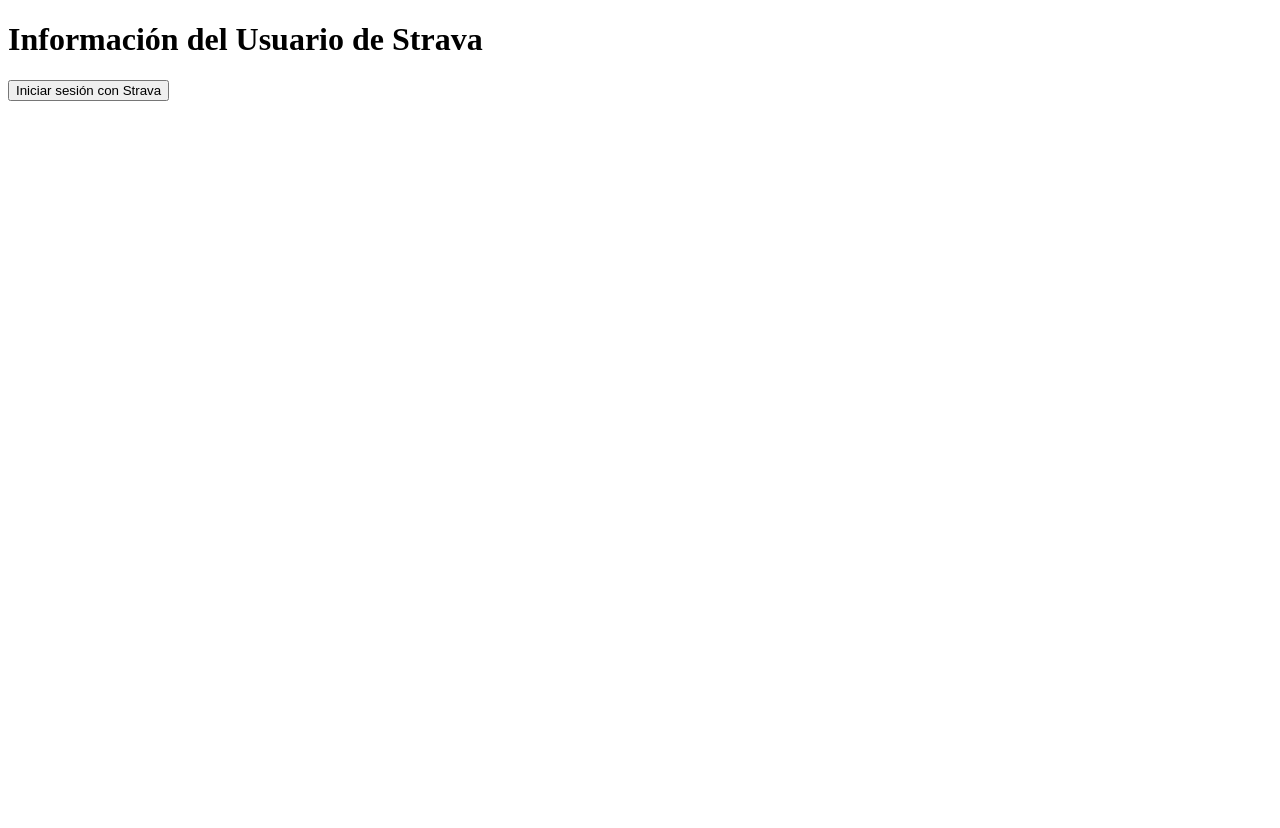
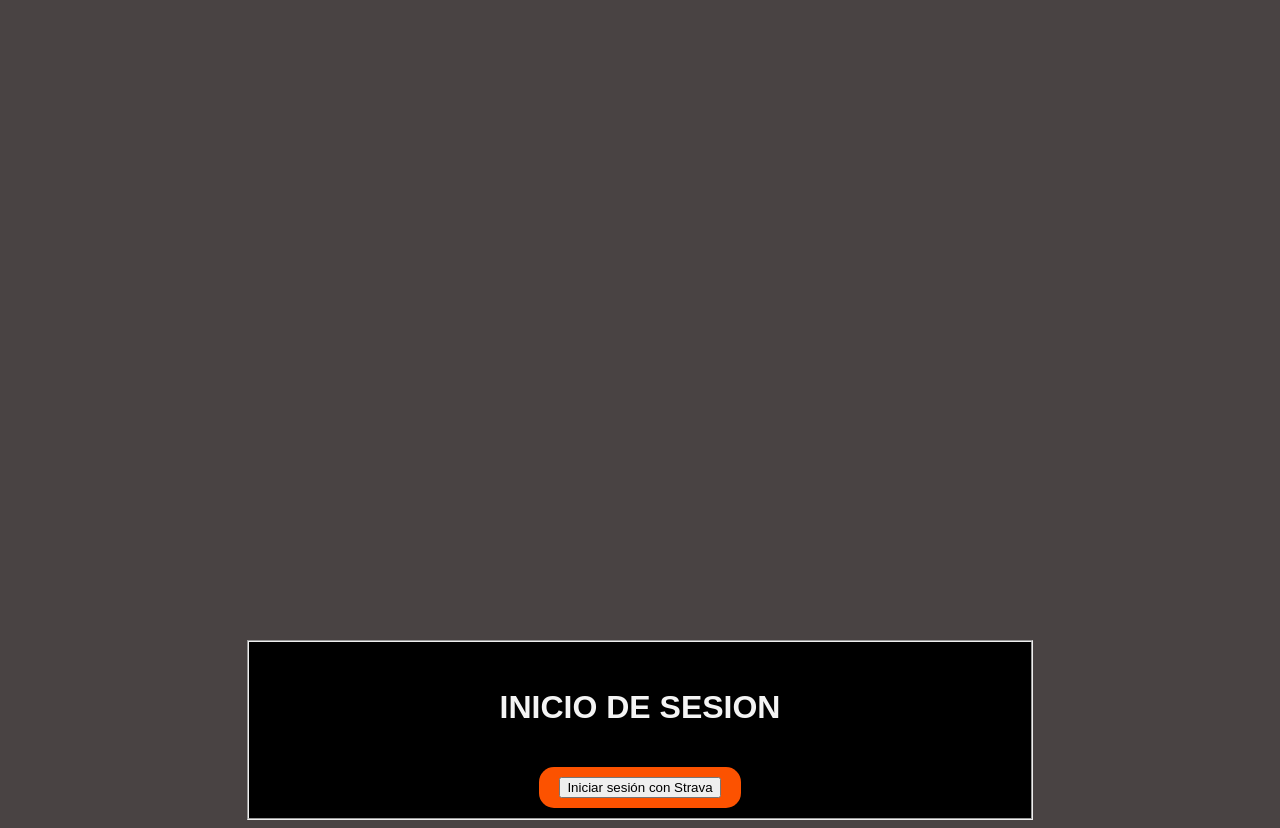
Before and after one commit to andresh01/stravaApi, a website: page public/index.html in a window 1280 px wide. Before the commit the page ends 800 px from the top, so only its background shows below. Drawn offline with Linux system fonts and the light colour scheme.

Commit message:
change style page login

```diff
--- a/public/index.html
+++ b/public/index.html
@@ -4,20 +4,17 @@
     <meta charset="UTF-8">
     <meta name="viewport" content="width=device-width, initial-scale=1.0">
     <title>Strava User Info</title>
-    <link rel="stylesheet" href="styles.css">
+    <link rel="stylesheet" href="style.css">
 </head>
 <body>
-    <div class="container">
-        <h1>Información del Usuario de Strava</h1>
-        <button id="loginStrava">Iniciar sesión con Strava</button>
-
-       <!--  <div id="userInfo" class="hidden">
-            <h2>Datos del usuario</h2>
-            <p>Nombre: <span id="nombre"></span></p>
-            <p>Ubicación: <span id="ubicacion"></span></p>
-            <p>Cantidad de actividades: <span id="actividades"></span></p>
-        </div> -->
-    </div>
+    <fieldset class="container">
+        <div>
+            <h1>INICIO DE SESION</h1>
+        </div>
+        <div class="boton">
+            <button id="loginStrava">Iniciar sesión con Strava</button>
+        </div>
+    </fieldset>
     <script src="main.js"></script>
 </body>
 </html>
--- a/public/style.css
+++ b/public/style.css
@@ -1,21 +1,36 @@
 body {
+    display: flex;
     font-family: Arial, sans-serif;
-    background-color: #f4f4f4;
+    background-color: #494343;
+    justify-content: center;
 }
 
 .container {
-    width: 80%;
-    margin: 0 auto;
+    display: flex;
+    flex-direction: column;
+    align-items: center;
+    justify-content: center;
     text-align: center;
+    width: 60%;
+    height: 160px;
+    margin-top: 50%;
+    background-color: rgb(0, 0, 0);
+    color: #f4f4f4;
 }
 
-button {
+.container h1 {
+    padding: 20px;
+}
+
+.boton {
+
     padding: 10px 20px;
     background-color: #fc5200;
     color: white;
     border: none;
     cursor: pointer;
     font-size: 16px;
+    border-radius: 15px;
 }
 
 .hidden {
```
